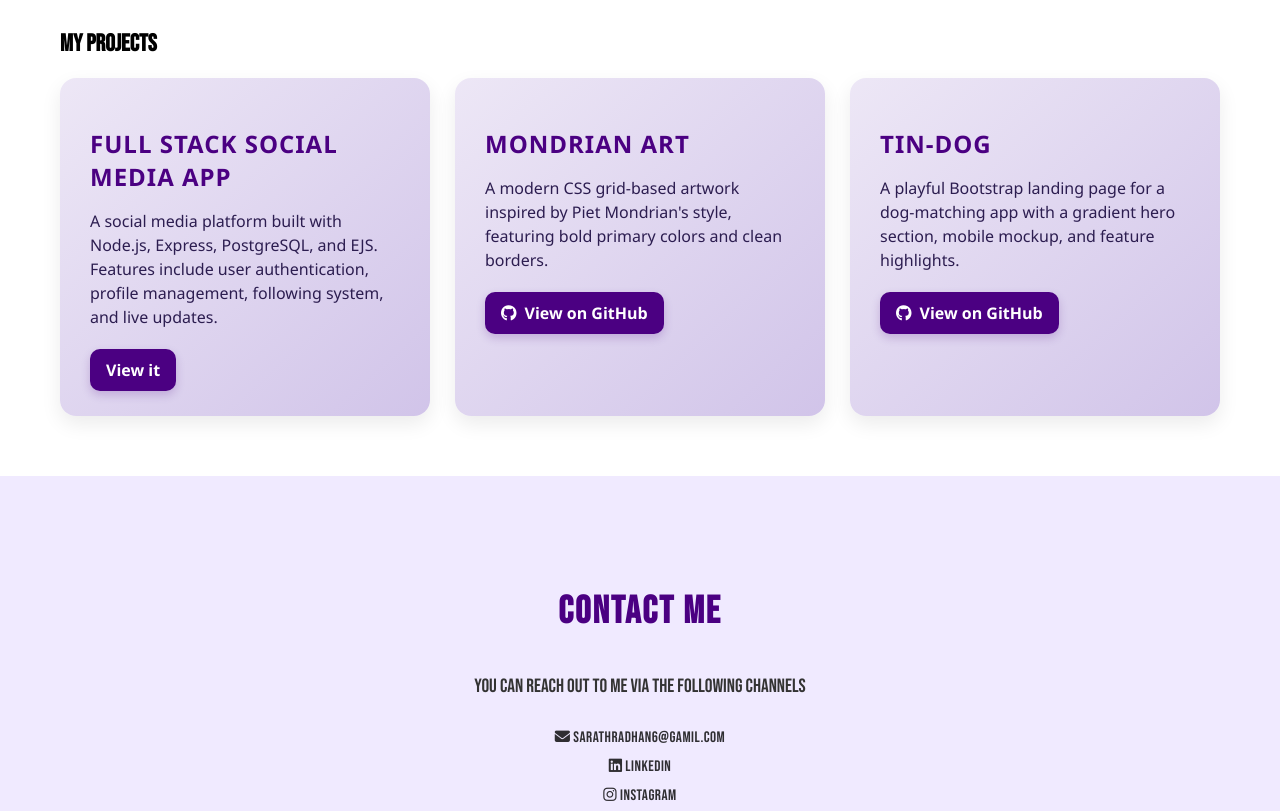
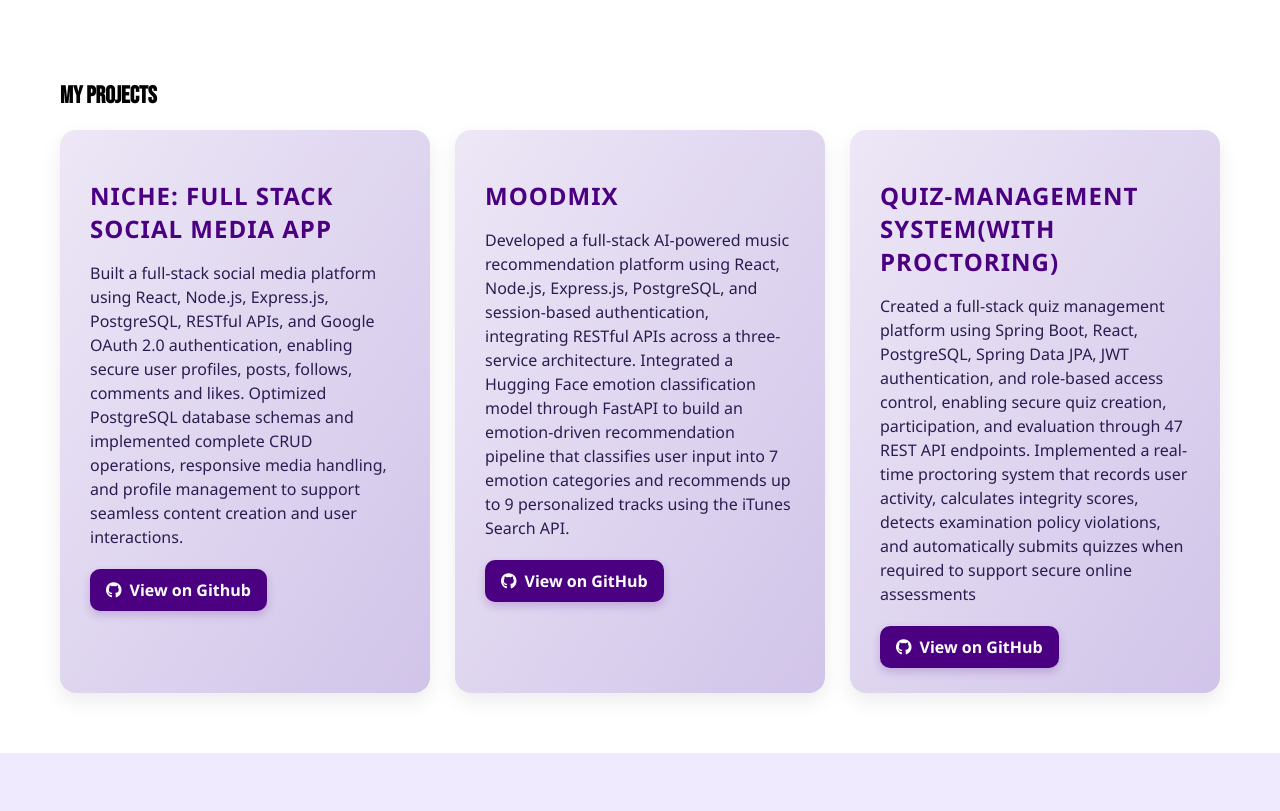
Before and after one commit to sarathradhan/personal-portfolio, a plain HTML site: page index.html in a window 1280 px wide. Shown: the part 2220-3031 px from the top of the page. Drawn offline with nearby package versions, Linux system fonts and the light colour scheme; a web font is replaced by a local one.

Commit message:
updated profile

```diff
--- a/index.html
+++ b/index.html
@@ -45,7 +45,7 @@
     <section class="about-section" id="2">
         <div class="card name-card">
             <h2>Sarath R</h2>
-            <p>I'm a third-year B.Tech IT student at Madras Institute of Technology, Chrompet, Anna University. I have a keen interest in web development and aspire to become a proficient coder.</p>
+            <p>I'm a final-year B.Tech IT student at Madras Institute of Technology, Chrompet, Anna University. I have a keen interest in software development and aspire to become a proficient coder.</p>
         </div>
         <div class="card skills-card"><h2>MY SKILLS</h2>
             <div class="skills-cloud">
@@ -56,6 +56,7 @@
                 <span class="skill-chip"><img src="https://cdn.jsdelivr.net/gh/devicons/devicon/icons/nodejs/nodejs-original.svg" alt="HTML" class="icon">Node.js</span>
                 <span class="skill-chip"><img src="https://cdn.jsdelivr.net/gh/devicons/devicon/icons/mysql/mysql-original.svg" alt="HTML" class="icon">SQL</span>
                 <span class="skill-chip">Problem Solving</span>
+                <span class="skill-chip">Java</span>
                 <span class="skill-chip"><img src="	https://cdn.jsdelivr.net/gh/devicons/devicon/icons/c/c-original.svg" alt="HTML" class="icon">C</span>
                 <span class="skill-chip"><img src="	https://cdn.jsdelivr.net/gh/devicons/devicon/icons/cplusplus/cplusplus-original.svg" alt="HTML" class="icon">C++</span>
             </div>
@@ -82,7 +83,7 @@
             <h3><i class="fas fa-music"></i> Extra Curricular</h3>
             <div class="extra-item">
                 <i class="fas fa-drum"></i>
-                <p><strong>Social Media Head & Drummer</strong> at <em>Vibez</em> – MIT's official music club.</p>
+                <p><strong>Vice Chairman</strong> at <em>Vibez</em> – MIT's official music club.</p>
             </div>
             <div class="extra-item">
                 <i class="fas fa-guitar"></i>
@@ -98,32 +99,41 @@
     <div class="projects-container">
 
         <div class="project-card">
-        <h3>Full Stack Social Media App</h3>
+        <h3>Niche: Full Stack Social Media App</h3>
         <p>
-            A social media platform built with Node.js, Express, PostgreSQL, and EJS.
-            Features include user authentication, profile management, following system, and live updates.
+            Built a full-stack social media platform using React, Node.js, Express.js, PostgreSQL, RESTful APIs, and
+            Google OAuth 2.0 authentication, enabling secure user profiles, posts, follows, comments and likes.
+            Optimized PostgreSQL database schemas and implemented complete CRUD operations, responsive media
+            handling, and profile management to support seamless content creation and user interactions.
         </p>
-        <a href="https://social-media-app-1-7atz.onrender.com/" class="project-link">
-            View it
+        <a href="https://github.com/sarathradhan/social-media-app-niche-app-react-" class="project-link">
+            <i class="fab fa-github"></i>View on Github
         </a>
         </div>
 
         <div class="project-card">
-        <h3>Mondrian Art</h3>
+        <h3>Moodmix</h3>
         <p>
-            A modern CSS grid-based artwork inspired by Piet Mondrian's style, featuring bold primary colors and clean borders.
+            Developed a full-stack AI-powered music recommendation platform using React, Node.js, Express.js, PostgreSQL, and session-based authentication, integrating RESTful APIs across a three-service architecture.
+            Integrated a Hugging Face emotion classification model through FastAPI to build an emotion-driven recommendation pipeline that classifies user input into 7 emotion categories and recommends up to 9 personalized
+            tracks using the iTunes Search API.
         </p>
-        <a href="https://sarathradhan.github.io/mondarian/" class="project-link">
+        <a href="https://github.com/sarathradhan/moodmix-ai" class="project-link">
             <i class="fab fa-github"></i> View on GitHub
         </a>
         </div>
 
         <div class="project-card">
-        <h3>Tin-Dog</h3>
+        <h3>Quiz-management system(with proctoring)</h3>
         <p>
-            A playful Bootstrap landing page for a dog-matching app with a gradient hero section, mobile mockup, and feature highlights.
+            Created a full-stack quiz management platform using Spring Boot, React, PostgreSQL, Spring Data JPA,
+            JWT authentication, and role-based access control, enabling secure quiz creation, participation, and evaluation
+            through 47 REST API endpoints.
+            Implemented a real-time proctoring system that records user activity, calculates integrity scores, detects
+            examination policy violations, and automatically submits quizzes when required to support secure online
+            assessments
         </p>
-        <a href="https://sarathradhan.github.io/tindog" class="project-link">
+        <a href="https://github.com/sarathradhan/Quiz-Management" class="project-link">
             <i class="fab fa-github"></i> View on GitHub
         </a>
         </div>
```
